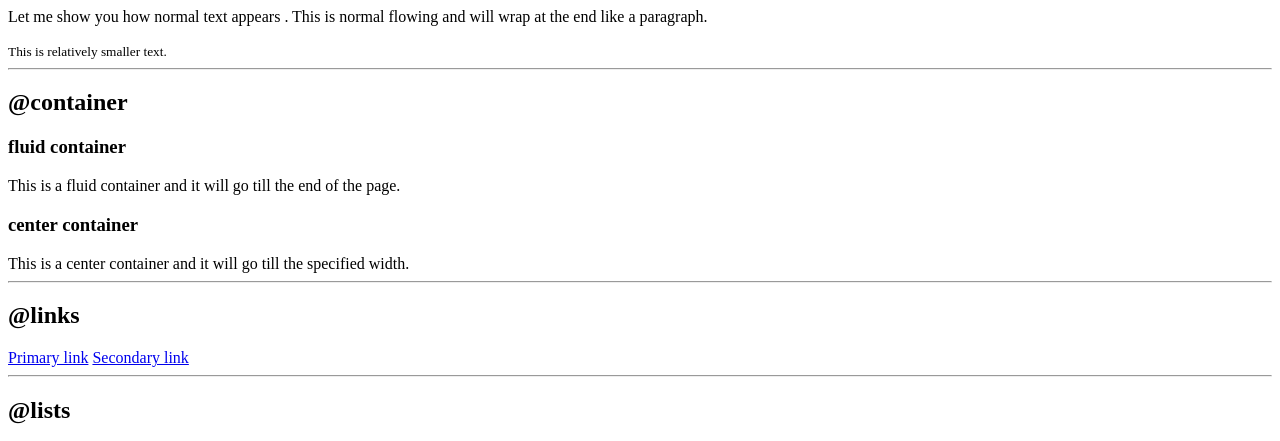
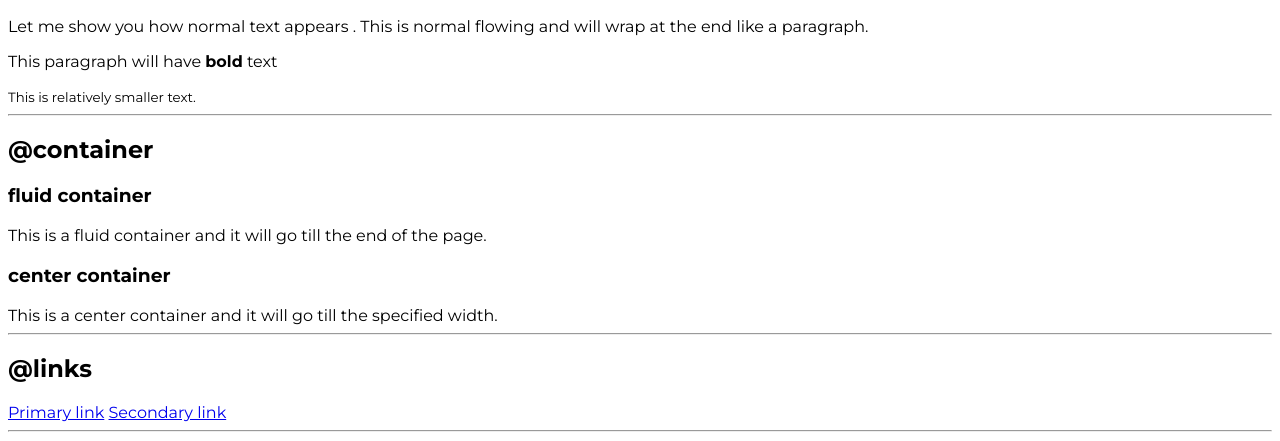
Before and after one commit to j24m/Neogcamp-lesson-3-live, a plain HTML site: page index.html in a window 1280 px wide. Shown: the part 282-723 px from the top of the page. Drawn offline with Linux system fonts and the light colour scheme.

Commit message:
Typography :font done

```diff
--- a/index.html
+++ b/index.html
@@ -5,6 +5,7 @@
     <meta http-equiv="X-UA-Compatible" content="IE=edge">
     <meta name="viewport" content="width=device-width, initial-scale=1.0">
     <title>Component Library</title>
+    <link href="styles..css" rel="stylesheet" / >
 </head>
 <body>
    <h1>Adarsh Balika's component library</h1>
@@ -17,6 +18,7 @@
     <h1>This is the biggest heading</h1>
     <h2>This is the second biggest heading</h2>
     <p>Let me show you how normal text appears . This is normal flowing and will wrap at the end like a paragraph.</p>
+    <p>This paragraph will have <strong>bold</strong> text</p>
     <small>This is relatively smaller text.</small>
 
     <hr>
--- /dev/null
+++ b/styles..css
@@ -0,0 +1,5 @@
+@import url('https://fonts.googleapis.com/css2?family=Montserrat:wght@400;700&display=swap');
+body
+{
+    font-family: 'Montserrat', sans-serif;
+}
```
